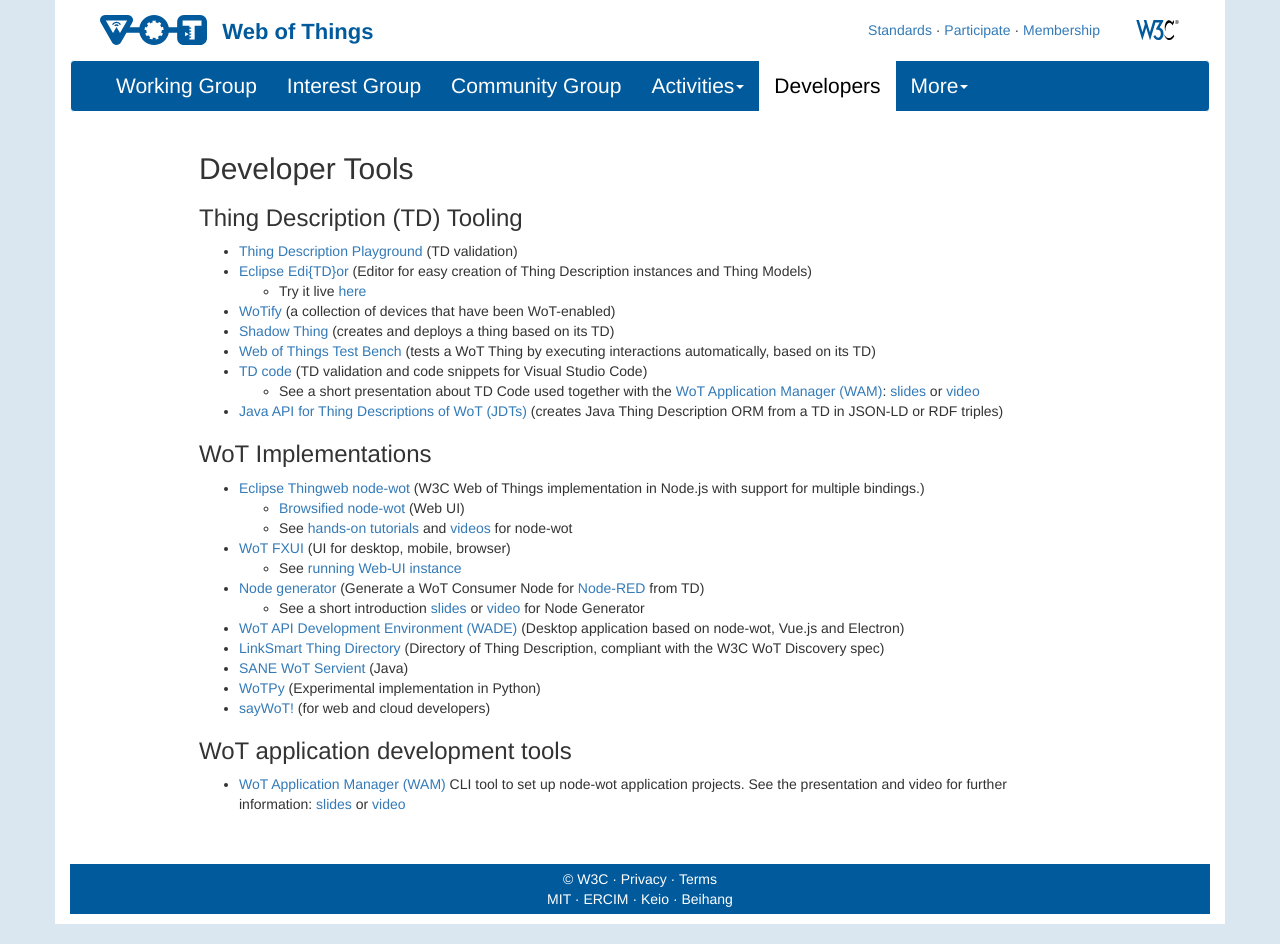
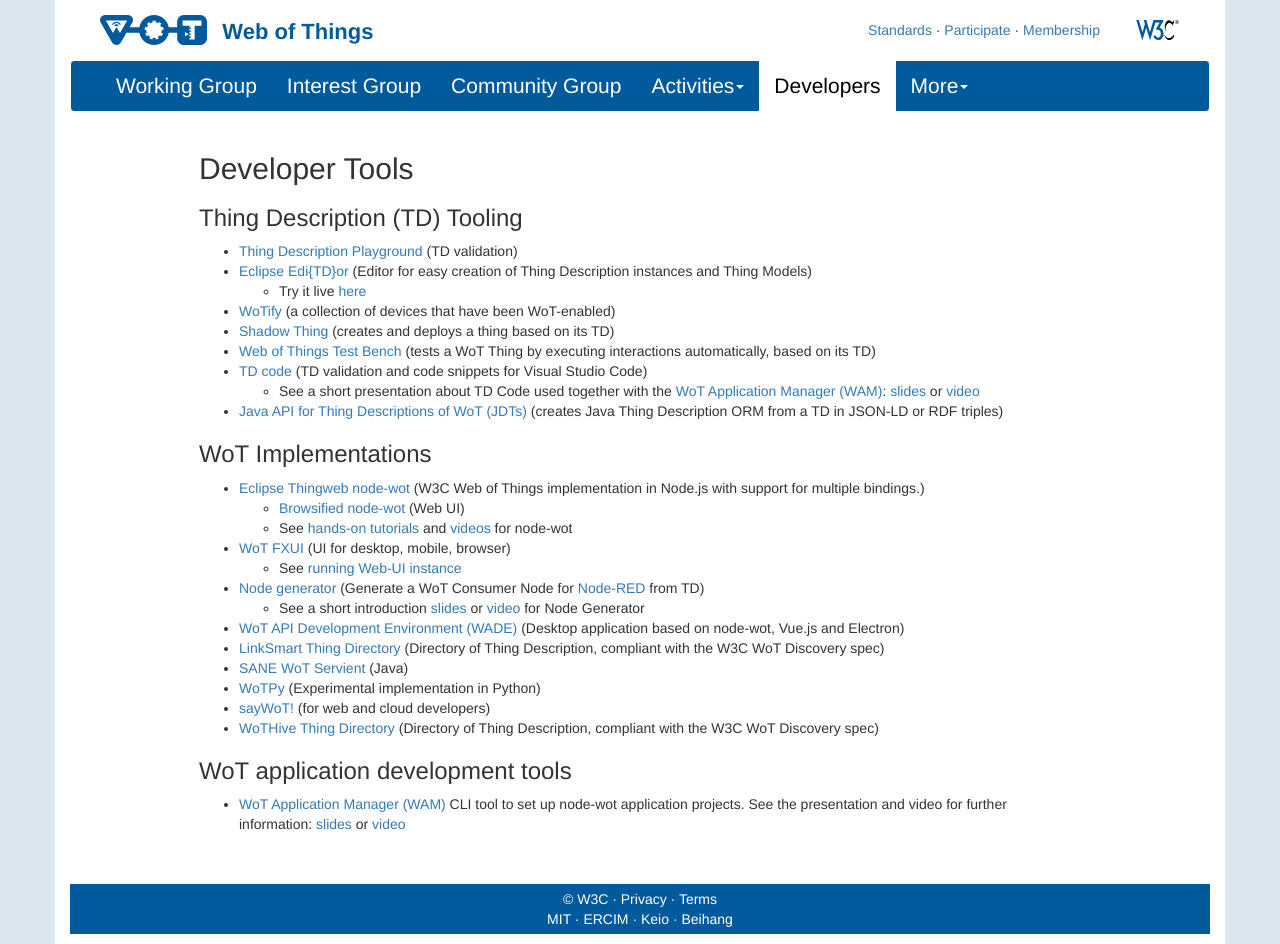
Before and after one commit to w3c/wot-marketing, a Jekyll site: the page built from docs/developers/index.html, in a window 1280 px wide. Built offline with Jekyll 4.4.1, drawn with Linux system fonts in a browser that asks for light colours; nearby versions of some CDN libraries.

Commit message:
Updated index.html
Updated with UPM's implementation of the Thing Directory

```diff
--- a/docs/developers/index.html
+++ b/docs/developers/index.html
@@ -75,6 +75,9 @@
 		<li>
 			<a href="https://www.evosoft.com/en/digitalization-offering/saywot/">sayWoT!</a> (for web and cloud developers)
 		</li>
+		<li>
+			<a href="https://github.com/oeg-upm/wot-hive">WoTHive Thing Directory</a> (Directory of Thing Description, compliant with the W3C WoT Discovery spec)
+		</li>
 	</ul>
 	<h3>WoT application development tools</h3>
 	<ul>
```
